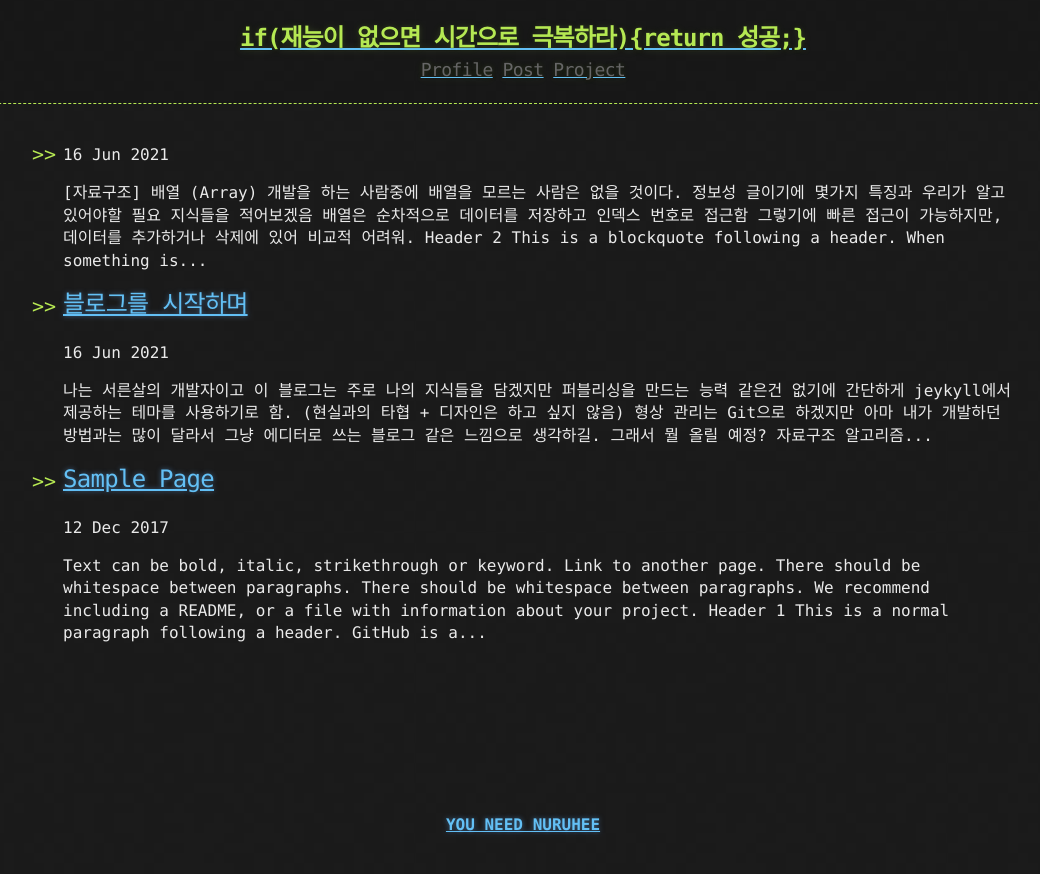
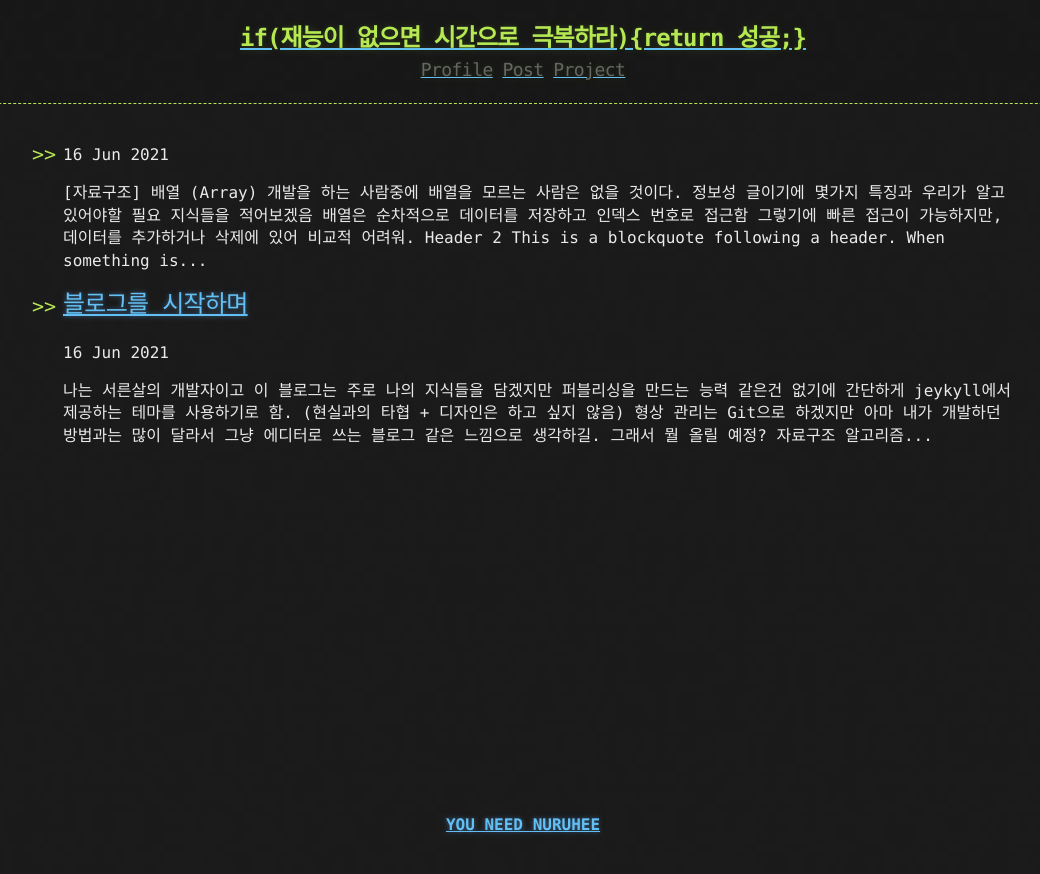
Before and after one commit to dev-nuruhee/nlog, a Jekyll site: the page built from index.html, in a window 1280 px wide. Shown: the top 874 px of the page, without its empty margins (117-1157 px from the left). Built offline with Jekyll 4.4.1, drawn with Linux system fonts in a browser that asks for light colours; the list of posts is cut into pages by our own code; part of the change alters nothing that is shown.

Commit message:
테스트

```diff
--- a/_posts/2017-12-12-Sample-Page.md
+++ b/_posts/2017-12-12-Sample-Page.md
@@ -1,15 +1,12 @@
 ---
 title: Sample Page
-published: true
+published: false
 ---
 
-Text can be **bold**, _italic_, ~~strikethrough~~ or `keyword`.
-
-[Link to another page](another-page).
-
-There should be whitespace between paragraphs.
-
-There should be whitespace between paragraphs. We recommend including a README, or a file with information about your project.
+개발을 하는 사람중에 배열을 모르는 사람은 없을 것이다.<br>
+정보성 글이기에 몇가지 특징과 우리가 알고 있어야할 필요 지식들을 적어보겠음 <br>
+배열은 순차적으로 데이터를 저장하고 인덱스 번호로 접근함
+그렇기에 빠른 접근이 가능하지만, 데이터를 추가하거나 삭제에 있어 비교적 어려워.
 
 # [](#header-1)Header 1
 
@@ -95,7 +92,7 @@ end
 
 ### Small image
 
-![](https://assets-cdn.github.com/images/icons/emoji/octocat.png)
+![Imgur](https://i.imgur.com/lpX9J0f.png)
 
 ### Large image
 
```
